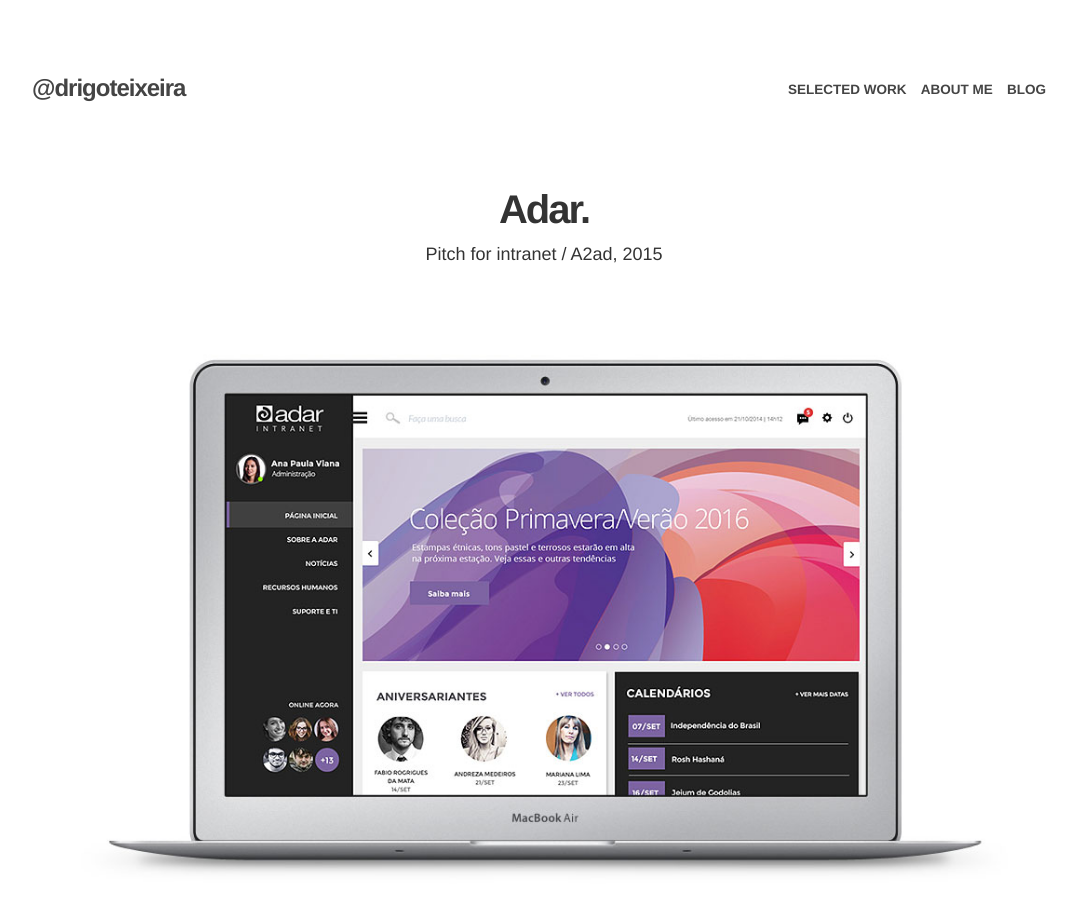
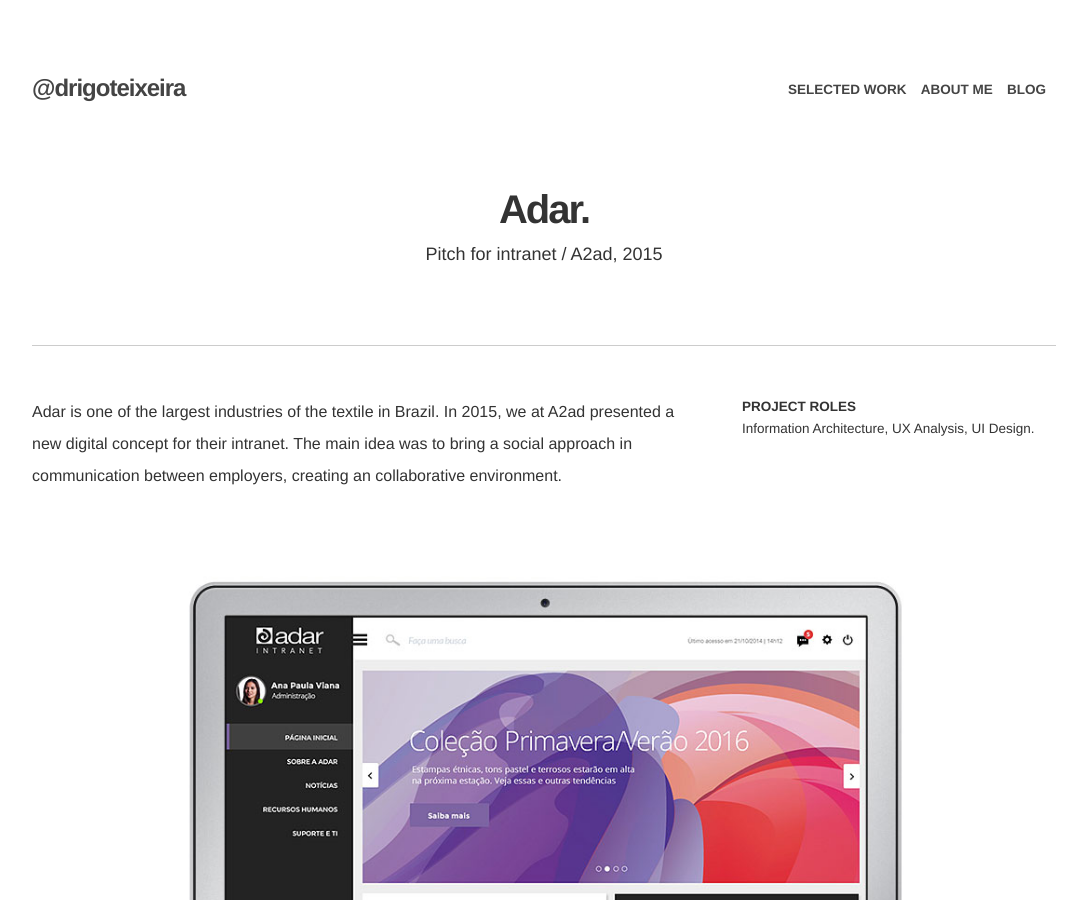
Before and after one commit to drigoteixeira/drigoteixeira.github.io, a Jekyll site: the page built from selectedwork/adar/index.html, in a window 1280 px wide and 900 px high. Shown: the whole window, without its empty margins (96-1183 px from the left). Built offline with Jekyll 4.4.1, drawn with Linux system fonts in a browser that asks for light colours; nearby versions of some CDN libraries.

Commit message:
Update seleted work

```diff
--- a/selectedwork/adar/index.html
+++ b/selectedwork/adar/index.html
@@ -7,6 +7,21 @@ layout: page
 		<div class="twelve columns project-detail">
 			<h2 class="project-title">Adar.</h2>
 			<p>Pitch for intranet / A2ad, 2015</p>
+		</div>
+	</div>
+
+	<div class="row detail">
+		<div class="eight columns">
+
+			<p>Adar is one of the largest industries of the textile in Brazil. In 2015, we at A2ad presented a new digital concept for their intranet. The main idea was to bring a social approach in communication between employers, creating an collaborative environment.</p>
+
+		</div>
+
+		<div class="four columns">
+			<dl>
+				<dt>Project Roles</dt>
+				<dd>Information Architecture, UX Analysis, UI Design. </dd>
+			</dl>
 		</div>
 	</div>
 
@@ -22,7 +37,6 @@ layout: page
 		<div class="twelve columns">
 			<img src="/img/adar-sobre.jpg" alt="Adar" class="responsive">
 		</div>
-
 	</div>
 
 </div>
```
